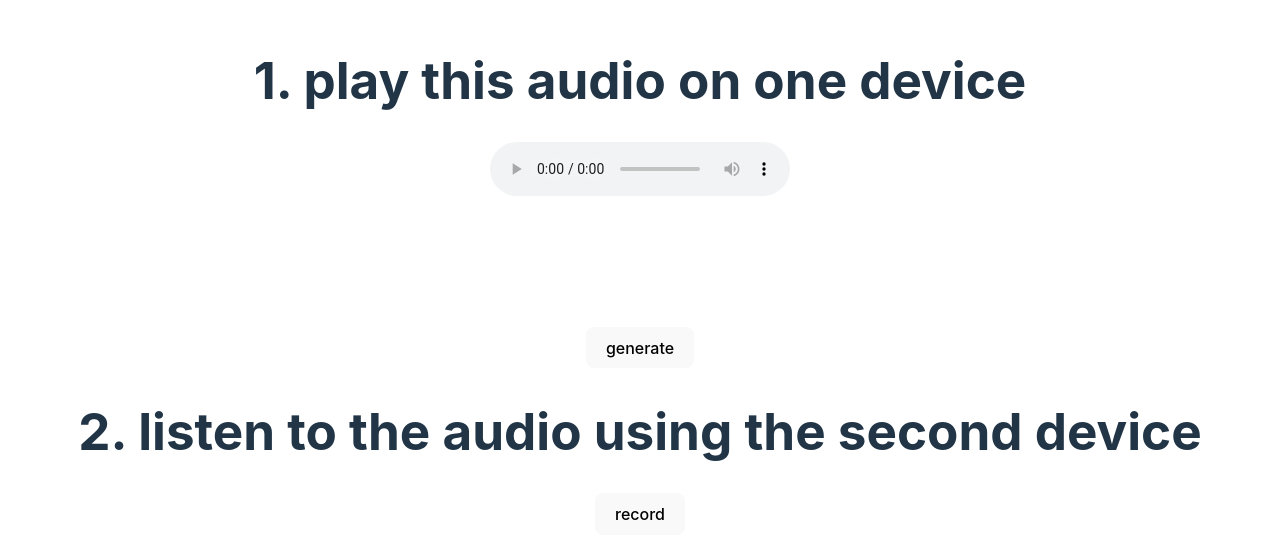
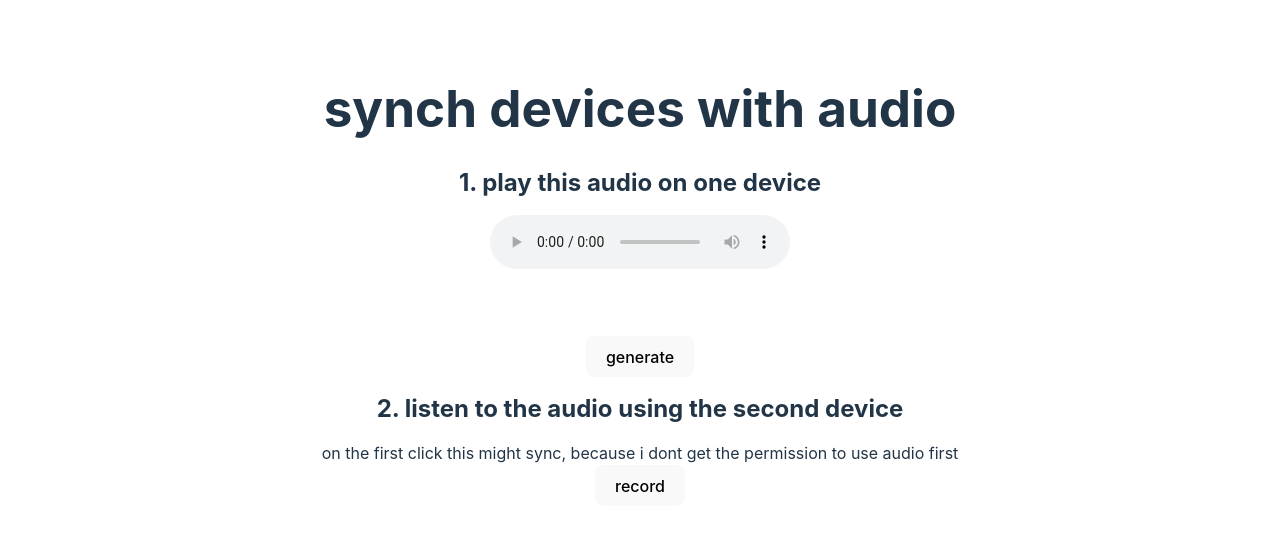
Before and after one commit to derroobin/chromprint-sync, a React (Vite) app: page / in a window 1280 px wide. Shown: the part 124-682 px from the top of the page. Built offline with nearby package versions, Linux system fonts and the light colour scheme.

Commit message:
adding instructions

```diff
--- a/src/App.tsx
+++ b/src/App.tsx
@@ -163,13 +163,15 @@ const generate = async () => {
 
   return (
     <div className="App">
-      <h1>1. play this audio on one device</h1>
+      <h1>synch devices with audio</h1>
+      <h2>1. play this audio on one device</h2>
       <audio src={long} ref={audioRef} controls/>
 
-      {import.meta.env.DEV ? <h1 style={{ color: "white" }}>{count === 0 ?" calculating...": count+"s"}</h1> : null}
+      {import.meta.env.DEV ? <h3 style={{ color: "white" }}>{count === 0 ?" calculating...": count+"s"}</h3> : null}
       {data && <div><textarea value={data} readOnly/></div>}
       {import.meta.env.DEV ? <button onClick={()=>generate()}>generate</button> : null}
-      <h1>2. listen to the audio using the second device</h1>
+      <h2>2. listen to the audio using the second device</h2>
+      <div>on the first click this might sync, because i dont get the permission to use audio first</div>
       <button onClick={()=>sync()}>record</button>
 
 
```
